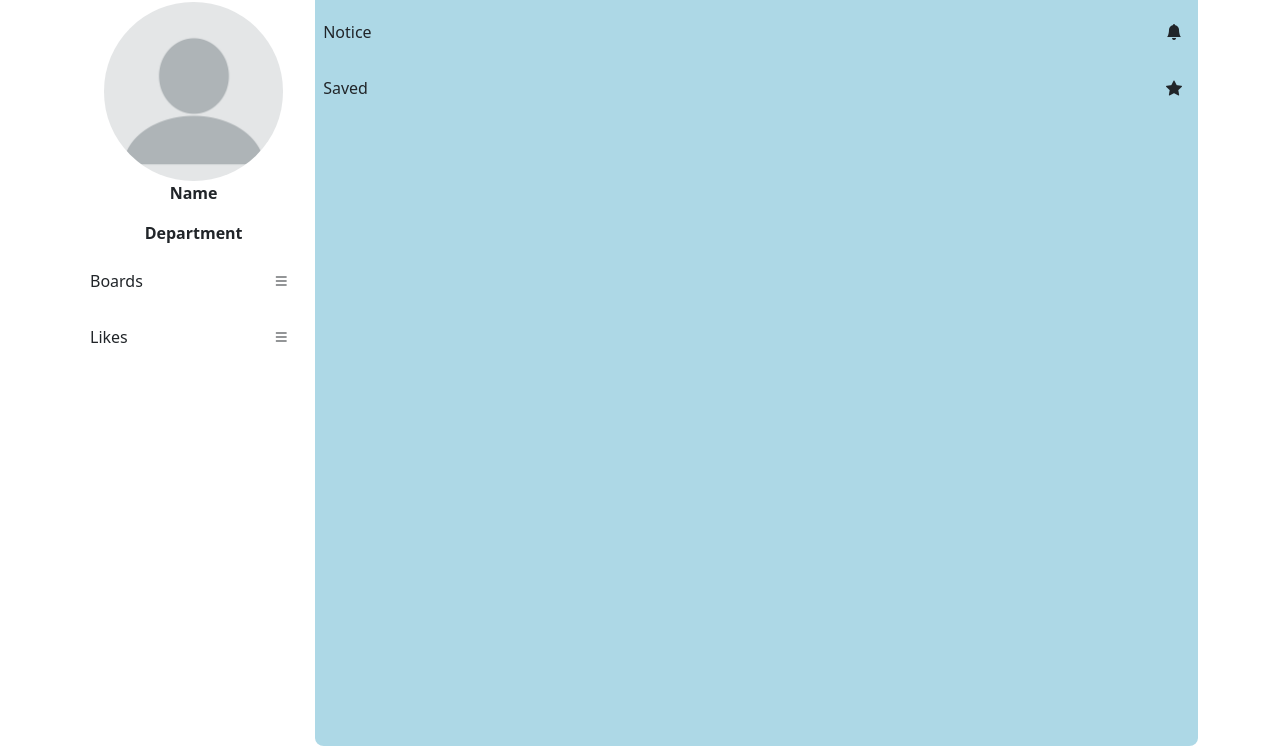
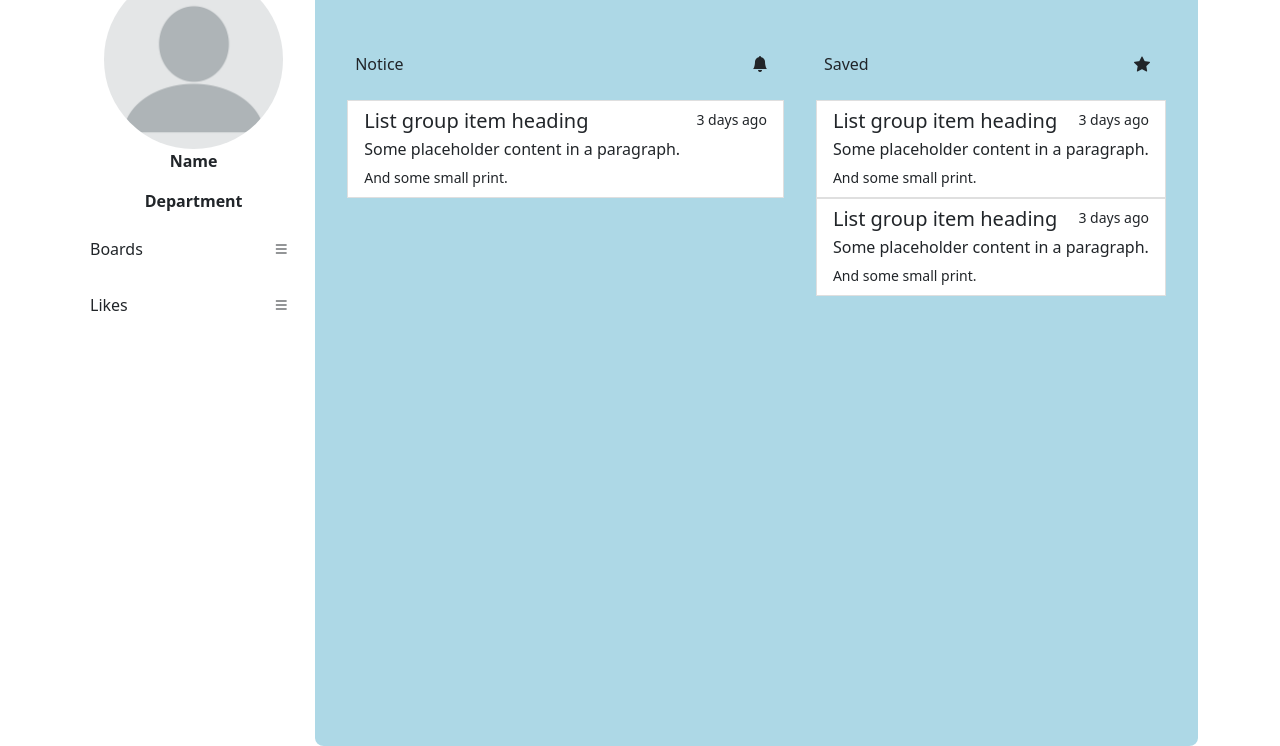
Before and after one commit to sanzbmaria/Team27, a plain HTML site: page index.html in a window 1280 px wide. Shown: the part 54-800 px from the top of the page. Drawn offline with nearby package versions, Linux system fonts and the light colour scheme.

Commit message:
fixed aside picture bug (when large pictures)

```diff
--- a/assets/scripts/main.js
+++ b/assets/scripts/main.js
@@ -11,7 +11,7 @@ class Aside extends HTMLElement{
                 <button type="button" class="btn-close" data-bs-dismiss="offcanvas" data-bs-target="#offcanvasResponsive" aria-label="Close"></button>
                 <!-- This will be shown everywhere-->
                 </div>
-                    <profile-info></profile-info>
+                    <profile-info class="profile-info"></profile-info>
                     <!-- Todo: implement -->
                     <div class="boards">
                         <div class="title">Boards<i class="bi bi-list"></i></div>
@@ -32,18 +32,16 @@ class Profile extends HTMLElement {
     connectedCallback(){
         this.innerHTML =
             `
-            <div class="profile">
                 <div id="settings"></div>
                     <i class="bi bi-pen"></i>
                 </div>
-                <div class="profile-pic">
-                    <img src="assets/images/blank-profile-pic.jpg" alt="profile-pic">
+                <div class="scale-profile-pic">
+                    <img src="assets/images/blank-profile-pic.jpg" class="profile-pic alt="profile-pic">
                 </div>
                 <div class="profile-info">
                     <p><b>Name</b></p>
                     <p><b>Department</b></p>
-                </div>
-            </div>`
+                </div>`
     }
 }
 
--- a/assets/styles/main.css
+++ b/assets/styles/main.css
@@ -4,7 +4,6 @@
   }
 
 .wrapper > div{
-    background-color: lightblue;
     border-radius: 1%
 }
 
@@ -29,6 +28,7 @@
   display: flex;
   justify-content: right;
   padding-right: 0.5rem;
+
 }
 
 .profile-pic{
@@ -40,11 +40,14 @@
   display: block;
   margin-left: auto;
   margin-right: auto;
+  max-height: 200px;
+  max-width: 200px;
 }
 
 .profile-pic > img {
   width: 100%;
   height: 100%;
+
   object-fit: cover;
 }
 
@@ -77,7 +80,7 @@
     height: auto;
 }
 
-/* Main CSS */
+/* Main CSS (NAV, NOTICES AND SAVED)*/
 /* Nav CSS */
 
 .navbar {
@@ -89,5 +92,25 @@
 /* Main */
 
 .main {
-    flex-grow: 4
+    flex-grow: 4;
+    background-color:lightblue;
   }
+
+
+.notices{
+  display: flex;
+  align-items: flex-start;
+  flex-wrap: wrap; /*when the screen is too small, then show in rows */
+  justify-content: space-around;
+  margin: 1rem 1rem 1rem 1rem;
+}
+
+.new-notices{
+  flex: 100 0 50%;
+  margin:inherit;
+}
+
+.saved-notices{
+  flex: 1 0.5 content; /*alone: occupy all space, with new-notices: shrink*/
+  margin:inherit;
+}
--- a/index.html
+++ b/index.html
@@ -19,48 +19,21 @@
     <div class="wrapper container-xl">
         <!-- Aside: profile, Boards, Likes -->
         <!-- Asside will be hidden when screens are too small, in view when screens are larger -->
-        <div class="aside offcanvas-md offcanvas-start" tabindex="-1" id="offcanvasResponsive" aria-labelledby="offcanvasResponsiveLabel">
-            <div class="offcanvas-header">
-                <!-- Title and Close button will only be shown on smaller screens -->
-                <h5 class="offcanvas-title" id="staticBackdropLabel">Preferences</h5>
-                <button type="button" class="btn-close" data-bs-dismiss="offcanvas" data-bs-target="#offcanvasResponsive" aria-label="Close"></button>
-              </div>
-                <div class="profile">
-                    <div id="settings">
-                        <i class="bi bi-pen"></i>
-                    </div>
-                    <div class="profile-pic">
-                        <img src="assets/images/blank-profile-pic.jpg" alt="profile-pic">
-                    </div>
-                    <div class="profile-info">
-                        <p><b>Name</b></p>
-                        <p><b>Department</b></p>
-                    </div>
-                </div>
-                <!-- Todo: implement -->
-                <div class="boards">
-                    <div class="title">Boards<i class="bi bi-list"></i></div>
-                    <div id="list-boards"></div>
-                </div>
-                <div class="likes">
-                    <div class="title">Likes<i class="bi bi-list"></i></div>
-                    <div id="list-likes"></div>
-                </div>
-        </div>
+        <settings-aside class="aside offcanvas-md offcanvas-start" tabindex="-1" id="offcanvasResponsive" aria-labelledby="offcanvasResponsiveLabel"></settings-aside>
         <!-- Main: Navbar, Notice (New notices and saved Notices) -->
         <div class="main">
             <nav class="navbar bg-light">
               <div class="container-fluid">
                 <!-- button to show aside on smaller screens (it wont be visible on larger ones) -->
-                <button class="btn btn-primary d-md-none" type="button" data-bs-toggle="offcanvas" data-bs-target="#offcanvasResponsive" aria-controls="offcanvasResponsive"><i class="bi bi-sliders"></i></button>
+                <button class="btn btn-outline-dark d-md-none" type="button" data-bs-toggle="offcanvas" data-bs-target="#offcanvasResponsive" aria-controls="offcanvasResponsive"><i class="bi bi-sliders"></i></button>
                 <span class="navbar-brand mb-0 h1">SKKU NEWS FOR U</span>
               </div>
             </nav>
-            <div class="notice">
-                <!-- Todo: implement -->
-                <div class="title">Notice<i class="bi bi-bell-fill"></i></div>
-                <div class="title">Saved <i class="bi bi-star-fill"></i></div>
-            </div></div>
+            <div class="notices">
+                <new-notices class="new-notices"></new-notices>
+                <saved-notices class="saved-notices"></saved-notices>
+            </div>
+        </div>
       </div>
 	<script src="assets/scripts/main.js"></script>
     <!-- BOOTSTRAP JavaScript Bundle with Popper -->
```
Also changed, not shown: assets/images/profile-pic.jpg (added).
